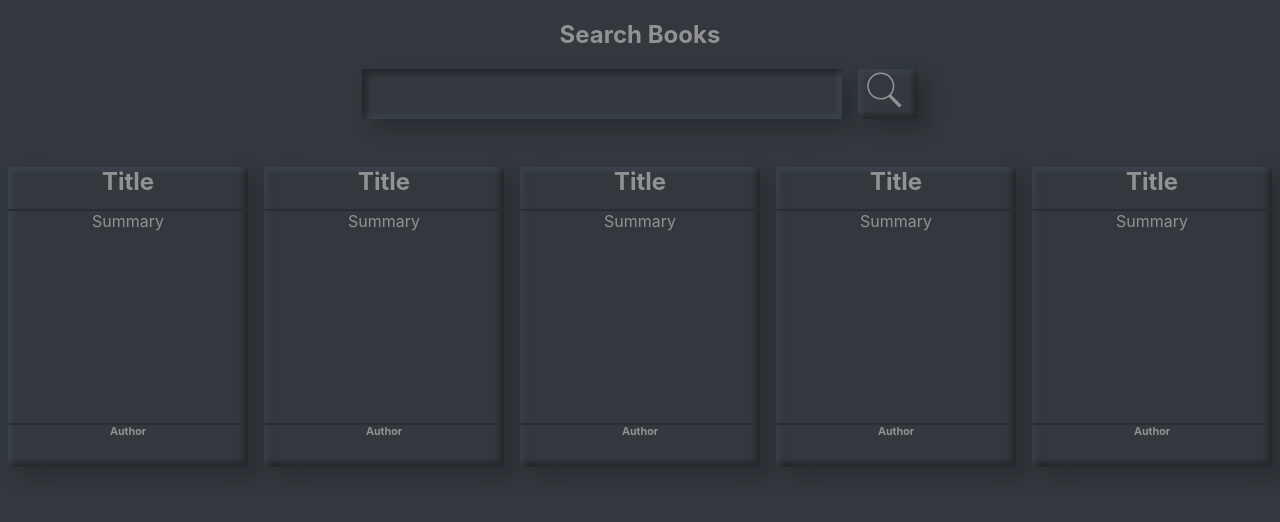
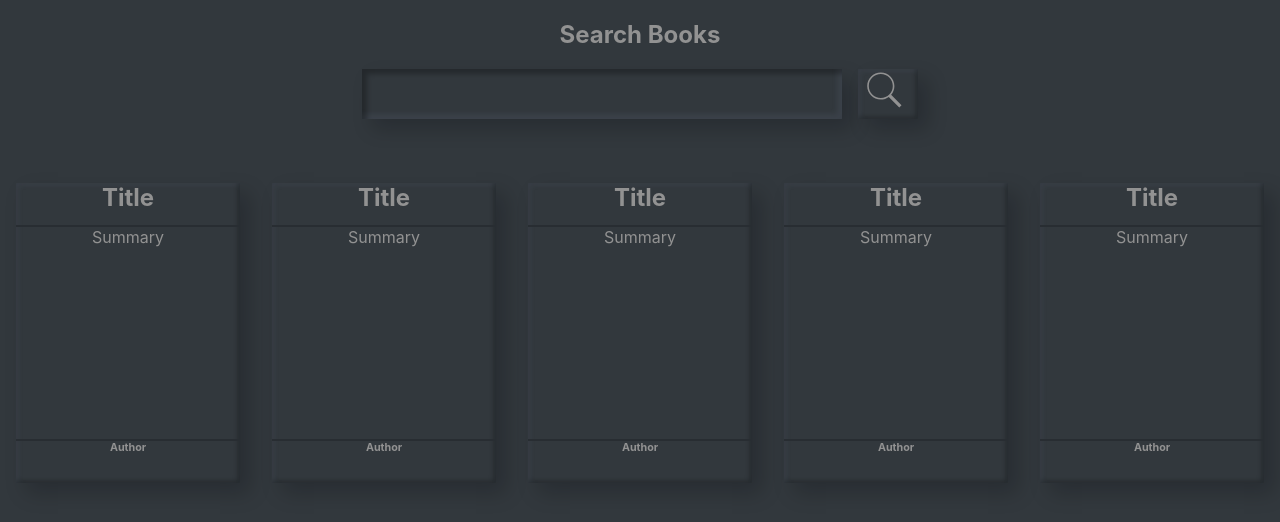
Before and after one commit to nayak-kratik/Search-Engine, a React (Create React App) app: page / in a window 1280 px wide. Shown: the top 522 px of the page. Built offline with nearby package versions, Linux system fonts and the light colour scheme; the HTML template or start-up script is replaced by a standard one.

Commit message:
Minor css fix in box shadow

```diff
--- a/public/index.html
+++ b/public/index.html
@@ -5,11 +5,9 @@
     <link rel="icon" href="%PUBLIC_URL%/favicon.ico" />
     <meta name="viewport" content="width=device-width, initial-scale=1" />
     <meta name="theme-color" content="#000000" />
-    <meta
-      name="description"
-      content="Web site created using create-react-app"
-    />
+    <meta name="description" content="Search Engine" />
     <link rel="apple-touch-icon" href="%PUBLIC_URL%/logo192.png" />
+
     <!--
       manifest.json provides metadata used when your web app is installed on a
       user's mobile device or desktop. See https://developers.google.com/web/fundamentals/web-app-manifest/
@@ -24,7 +22,7 @@
       work correctly both with client-side routing and a non-root public URL.
       Learn how to configure a non-root public URL by running `npm run build`.
     -->
-    <title>React App</title>
+    <title>Search Engine</title>
   </head>
   <body>
     <noscript>You need to enable JavaScript to run this app.</noscript>
--- a/src/App.css
+++ b/src/App.css
@@ -47,9 +47,6 @@
   border-radius: var(--border-radius);
   background-color: var(--theme-gray-color);
   /* box-shadow: 10px 10px 20px rgba(0, 2, 10, 0.2); */
-  box-shadow: 10px 10px 20px rgba(0, 2, 10, 0.2),
-    inset 5px 5px 5px 0px rgba(0, 0, 0, 0.28),
-    inset -5px -5px 5px 0px rgba(103, 108, 132, 0.17);
   color: var(--text-color);
   font-size: 1rem;
 }
@@ -58,9 +55,6 @@
   border-radius: var(--border-radius);
   background-color: var(--theme-gray-color);
   /* box-shadow: 10px 10px 20px rgba(0, 2, 10, 0.2); */
-  box-shadow: 10px 10px 20px rgba(0, 2, 10, 0.2),
-    inset 5px 5px 5px 0px rgba(103, 108, 132, 0.17),
-    inset -5px -5px 5px 0px rgba(0, 0, 0, 0.28);
 }
 .search-bar__input:focus,
 .search-bar__submit:focus {
@@ -72,9 +66,6 @@
   min-width: 200px;
   border-radius: var(--border-radius);
   height: 300px;
-  box-shadow: 10px 10px 20px rgba(0, 2, 10, 0.2),
-    inset 5px 5px 5px 0px rgba(103, 108, 132, 0.17),
-    inset -5px -5px 5px 0px rgba(0, 0, 0, 0.28);
   color: var(--text-color);
 }
 
--- a/src/index.css
+++ b/src/index.css
@@ -7,15 +7,10 @@
 
 body {
   margin: 0;
-  font-family: -apple-system, BlinkMacSystemFont, "Segoe UI", "Roboto", "Oxygen",
-    "Ubuntu", "Cantarell", "Fira Sans", "Droid Sans", "Helvetica Neue",
+  font-family: -apple-system, BlinkMacSystemFont, "Roboto", "Segoe UI", "Roboto",
+    "Oxygen", "Ubuntu", "Cantarell", "Fira Sans", "Droid Sans", "Helvetica Neue",
     sans-serif;
   -webkit-font-smoothing: antialiased;
   -moz-osx-font-smoothing: grayscale;
   background-color: var(--theme-gray-color);
 }
-
-code {
-  font-family: source-code-pro, Menlo, Monaco, Consolas, "Courier New",
-    monospace;
-}
--- a/src/styles/common.css
+++ b/src/styles/common.css
@@ -654,3 +654,14 @@
 .font-italic {
   font-style: italic !important;
 }
+
+.box-shadow-outset {
+  box-shadow: 10px 10px 20px rgba(0, 2, 10, 0.2),
+    inset 2px 2px 5px 0px rgba(103, 108, 132, 0.17),
+    inset -2px -2px 5px 0px rgba(0, 0, 0, 0.28);
+}
+.box-shadow-inset {
+  box-shadow: 10px 10px 20px rgba(0, 2, 10, 0.2),
+    inset 5px 5px 5px 0px rgba(0, 0, 0, 0.28),
+    inset -5px -5px 5px 0px rgba(103, 108, 132, 0.17);
+}
--- a/src/views/components/DisplayCard.jsx
+++ b/src/views/components/DisplayCard.jsx
@@ -4,7 +4,7 @@ import "../../App.css";
 
 const DisplayCard = () => {
   return (
-    <div className="search-result__display-card d-flex flex-column flex-1 mx-2">
+    <div className="search-result__display-card d-flex flex-column flex-1 m-3 box-shadow-outset">
       <h2 className="display-card__title flex-1 m-0">Title</h2>
       <p className="display-card__summary flex-5 m-0">Summary</p>
       <h6 className="display-card__author flex-1 m-0"> Author</h6>
--- a/src/views/components/SearchBar.jsx
+++ b/src/views/components/SearchBar.jsx
@@ -6,8 +6,8 @@ import SearchLogo from "../../assets/search.svg";
 const SearchBar = () => {
   return (
     <div className=" search-bar d-flex justify-content-center">
-      <input className="search-bar__input  border-0 mr-2 px-3"></input>
-      <button className="search-bar__submit border-0 ml-2">
+      <input className="search-bar__input box-shadow-inset border-0 mr-2 px-3"></input>
+      <button className="search-bar__submit border-0 ml-2 box-shadow-outset">
         <img src={SearchLogo} alt="Search Logo" className="h-100 w-100" />
       </button>
     </div>
--- a/src/views/components/SearchResult.jsx
+++ b/src/views/components/SearchResult.jsx
@@ -5,7 +5,7 @@ import DisplayCard from "./DisplayCard";
 
 const SearchResult = () => {
   return (
-    <div className="search-result d-flex flex-wrap mt-5">
+    <div className="search-result d-flex flex-wrap mt-5 ">
       <DisplayCard></DisplayCard>
       <DisplayCard></DisplayCard>
       <DisplayCard></DisplayCard>
```
